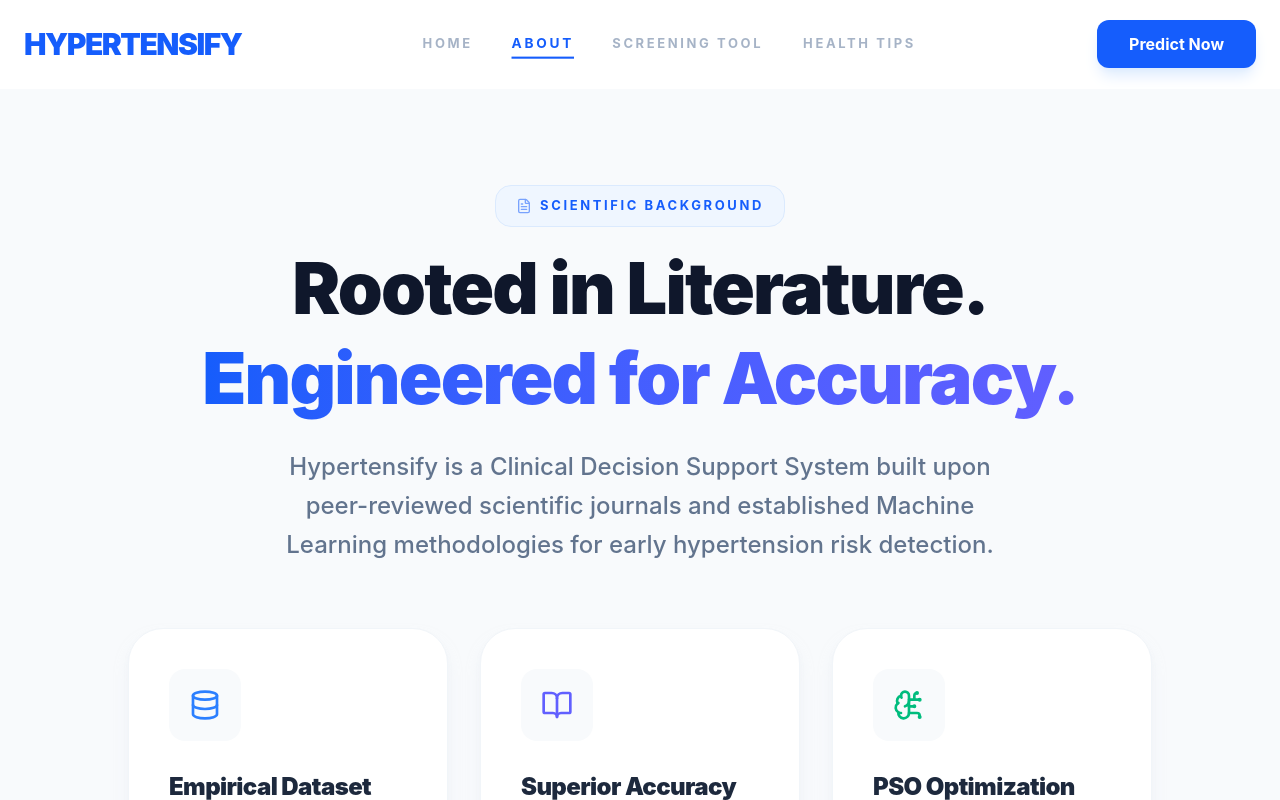
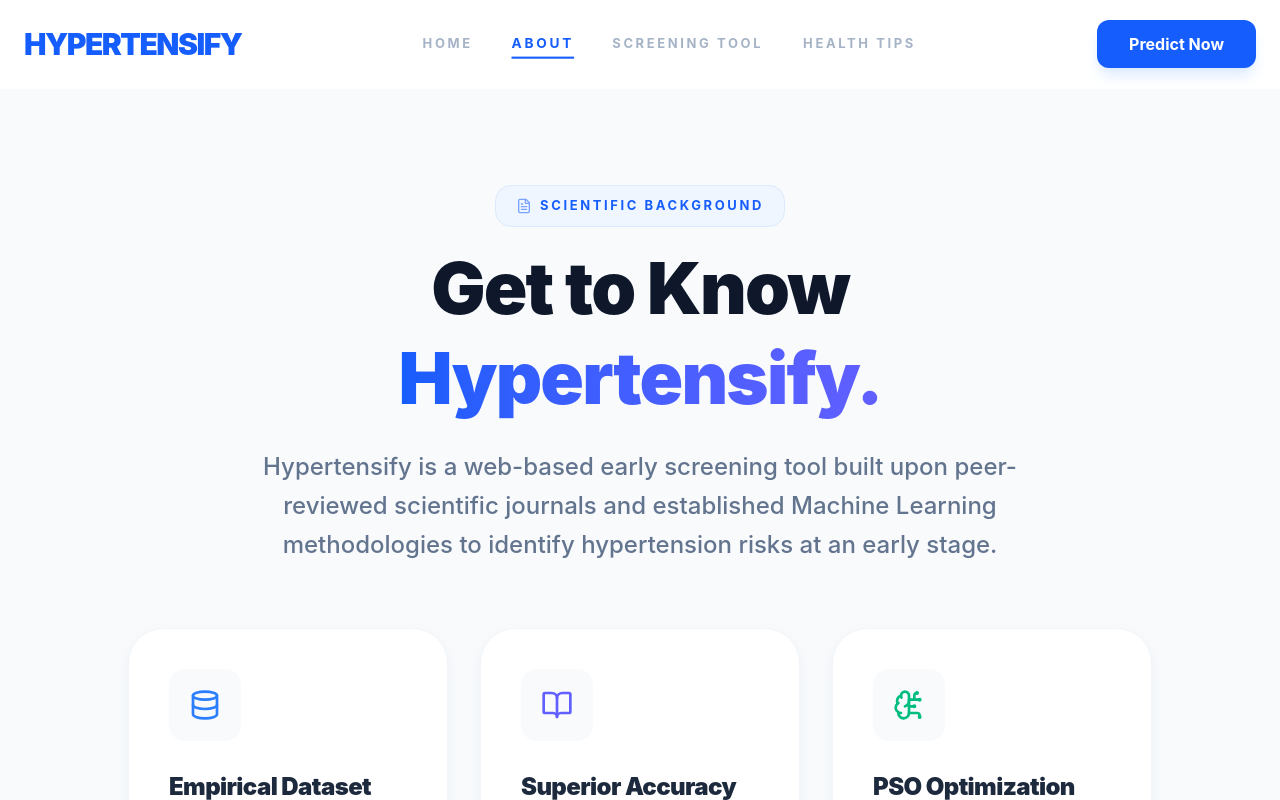
Before and after one commit to christianptrii/hypertension-pred-app, a React (Vite) app in the folder frontend/: page / in a window 1280 px wide. Both pictures are taken after a click on the button "ABOUT". Shown: the top 800 px of the page. Built offline with nearby package versions, Linux system fonts and the light colour scheme.

Commit message:
fix: update About page title and description for improved friendliness and clarity

```diff
--- a/frontend/src/pages/About.jsx
+++ b/frontend/src/pages/About.jsx
@@ -15,12 +15,13 @@ const About = ({ onStart }) => {
                         <FileText size={16} className="animate-pulse" />
                         <span className="uppercase">Scientific Background</span>
                     </div>
+                    {/* Judul diubah menjadi lebih bersahabat */}
                     <h1 className="text-5xl md:text-7xl font-black text-slate-900 tracking-tight leading-tight">
-                        Rooted in Literature. <br />
-                        <span className="text-transparent bg-clip-text bg-gradient-to-r from-blue-600 to-indigo-500">Engineered for Accuracy.</span>
+                        Get to Know <br />
+                        <span className="text-transparent bg-clip-text bg-gradient-to-r from-blue-600 to-indigo-500">Hypertensify.</span>
                     </h1>
                     <p className="text-xl md:text-2xl text-slate-500 max-w-3xl mx-auto font-medium leading-relaxed">
-                        Hypertensify is a Clinical Decision Support System built upon peer-reviewed scientific journals and established Machine Learning methodologies for early hypertension risk detection.
+                        Hypertensify is a web-based early screening tool built upon peer-reviewed scientific journals and established Machine Learning methodologies to identify hypertension risks at an early stage.
                     </p>
                 </section>
 
```
